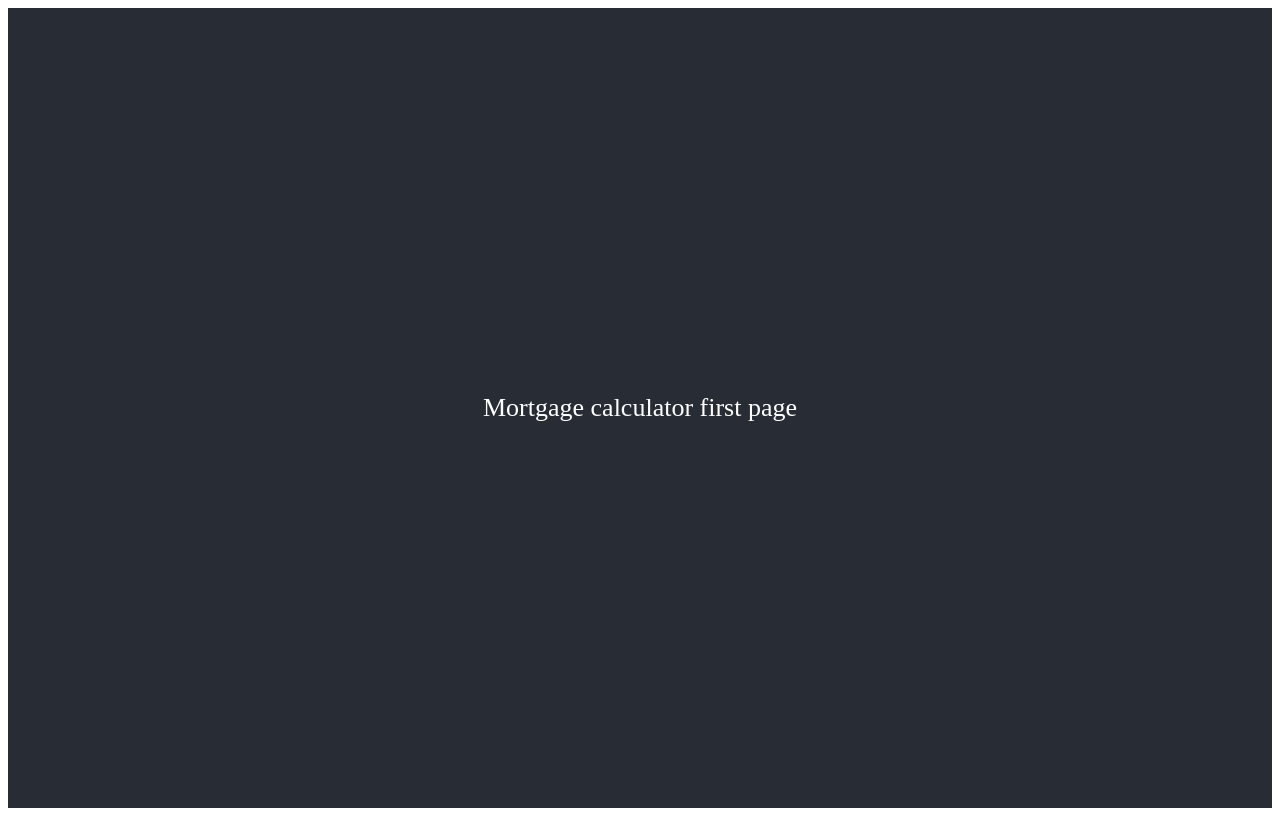
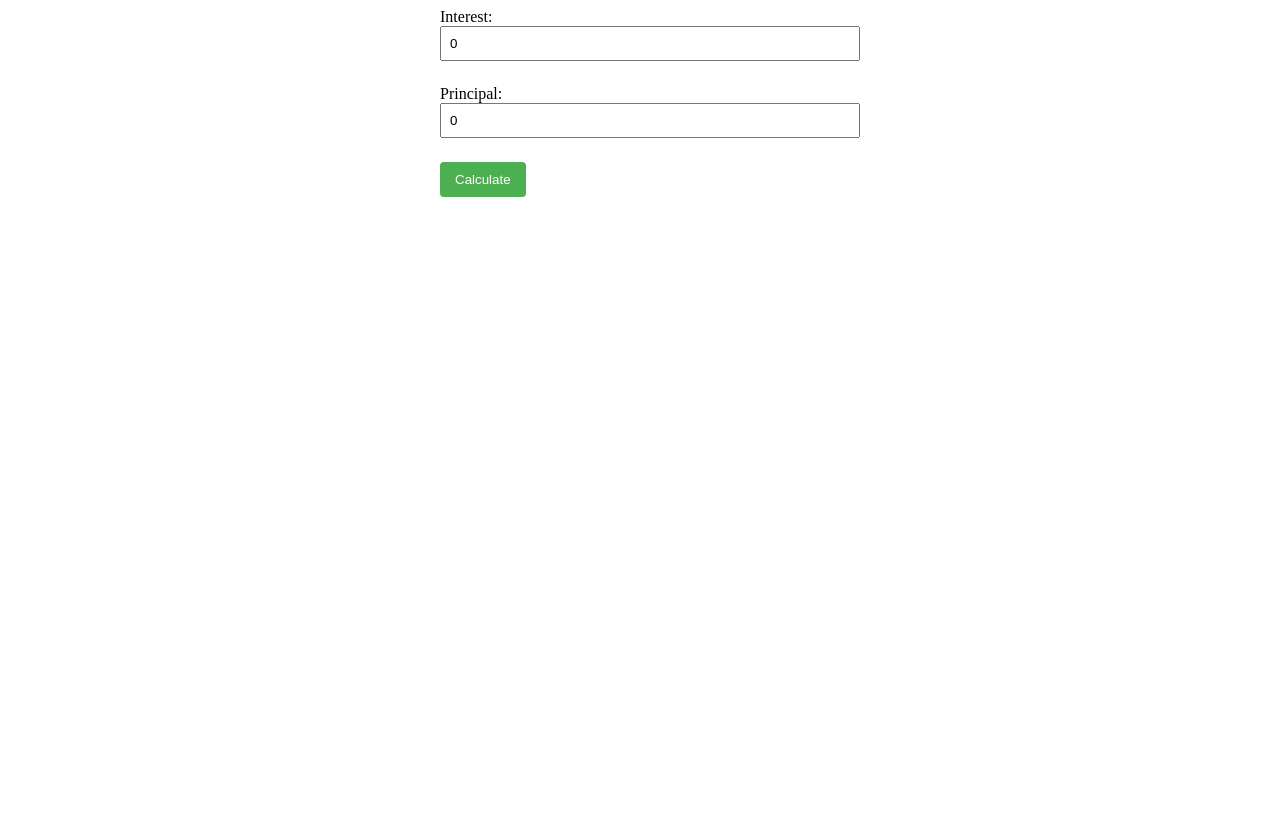
Before and after one commit to CaBraTec/MortgageCalculator, a React (Create React App) app: page / in a window 1280 px wide. Built offline with nearby package versions, Linux system fonts and the light colour scheme.

Commit message:
initial form

```diff
--- a/src/App.tsx
+++ b/src/App.tsx
@@ -1,12 +1,35 @@
-import React from 'react';
+import React, { useState } from 'react';
+import InputForm from './components/InputForm/InputForm';
+import { MortgagePayment } from './types/MortgageTypes';
 import './App.css';
 
-function App() {
+const App: React.FC = () => {
+  const [MortgagePayment, setMortgagePayment] = useState<MortgagePayment | null>(null);
+
+  // to remove
+  const calculateMortgage = (inputData: MortgagePayment) => {
+    const mockMortgagePayment: MortgagePayment = {
+      interest: 4.81,
+      principal: inputData.principal+5,
+    };
+    return mockMortgagePayment;
+  }
+
+  const handleCalculate = (inputData: MortgagePayment) => {
+    const calculatedData = calculateMortgage(inputData);
+    setMortgagePayment(calculatedData);
+  };
+
   return (
-    <div className="App">
-      <header className="App-header">
-        Mortgage calculator first page
-      </header>
+    <div className="app">
+      <InputForm onCalculate={handleCalculate} />
+      {MortgagePayment && (
+        <>
+          <h2>Calculated</h2>
+          {MortgagePayment.interest}<br />
+          {MortgagePayment.principal}
+        </>
+      )}
     </div>
   );
 }
--- /dev/null
+++ b/src/components/InputForm/InputForm.css
@@ -0,0 +1,24 @@
+.input-form {
+    max-width: 400px;
+    margin: auto;
+  }
+
+  label {
+    display: block;
+    margin-bottom: 8px;
+  }
+
+  input {
+    width: 100%;
+    padding: 8px;
+    margin-bottom: 16px;
+  }
+
+  button {
+    background-color: #4caf50;
+    color: white;
+    padding: 10px 15px;
+    border: none;
+    border-radius: 4px;
+    cursor: pointer;
+  }
--- /dev/null
+++ b/src/components/InputForm/InputForm.tsx
@@ -0,0 +1,40 @@
+import React, { useState } from 'react';
+import { MortgagePayment } from '../../types/MortgageTypes';
+import './InputForm.css';
+
+interface InputFormProps {
+  onCalculate: (data: MortgagePayment) => void;
+}
+
+const InputForm: React.FC<InputFormProps> = ({ onCalculate }) => {
+  const [formData, setFormData] = useState<MortgagePayment>({
+    interest: 0,
+    principal: 0,
+  });
+
+  const handleChange = (e: React.ChangeEvent<HTMLInputElement>) => {
+    const { name, value } = e.target;
+    setFormData((prevData) => ({ ...prevData, [name]: parseFloat(value) || 0 }));
+  };
+
+  const handleSubmit = (e: React.FormEvent<HTMLFormElement>) => {
+    e.preventDefault();
+    onCalculate(formData);
+  };
+
+  return (
+    <form className="input-form" onSubmit={handleSubmit}>
+      <label>
+        Interest:
+        <input type="number" name="interest" value={formData.interest} onChange={handleChange} />
+      </label>
+      <label>
+        Principal:
+        <input type="number" name="principal" value={formData.principal} onChange={handleChange} />
+      </label>
+      <button type="submit">Calculate</button>
+    </form>
+  );
+};
+
+export default InputForm;
```
